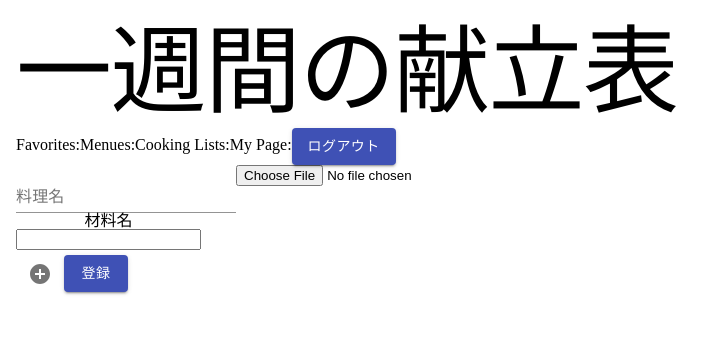
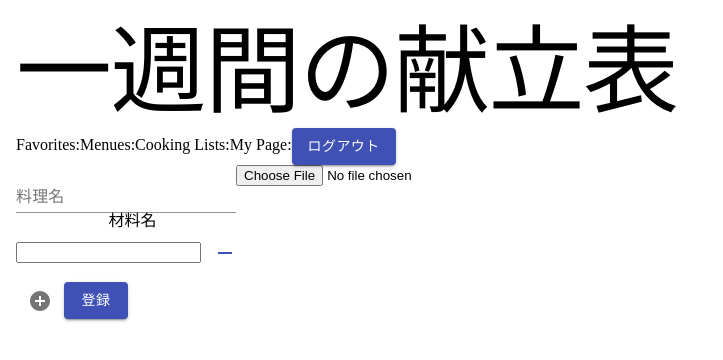
Before and after one commit to nozomi-iida/Delish-One-Week, a React (Create React App) app: page /addFavorite in a window 1280 px wide. Shown: the top 360 px of the page, without its empty margins (0-723 px from the left). Built offline with nearby package versions, Linux system fonts and the light colour scheme; no server answers; the database is empty; sample sign-in values are in the browser's storage.

Commit message:
make minus materials

```diff
--- a/src/components/AddFavorite.tsx
+++ b/src/components/AddFavorite.tsx
@@ -1,5 +1,5 @@
 import React, { useState, useContext } from "react";
-import { TextField, Button, IconButton } from "@material-ui/core";
+import { TextField, Button, IconButton, Fab } from "@material-ui/core";
 import firebase, { fireStore } from '../firebase/firebase';
 import { AuthStore } from "../stores/AuthStore";
 import { useHistory } from "react-router-dom";
@@ -7,6 +7,8 @@ import { addFavorite } from "../actions/favorites";
 import { useDispatch } from "react-redux";
 import AddCircleIcon from '@material-ui/icons/AddCircle';
 import { v4 as uuid } from 'uuid';
+import RemoveIcon from '@material-ui/icons/Remove';
+import { IMaterial } from "../interfaces/favorites";
 
 export default () => {
   const user = useContext(AuthStore);
@@ -57,7 +59,6 @@ export default () => {
 
   const onPlusClick = () => {
     const Num = materials.length;
-    if(materials[Num - 1].materialName) {
     const addMaterial = {
       materialNum: uuid(),
       materialName: '',
@@ -66,9 +67,13 @@ export default () => {
     const newmaterial = [...materials, addMaterial]
     setMaterials(newmaterial);
     setAddFromErr('')
-    } else {
-      setAddFromErr('材料名を教えてください。');
   };
+
+  const onRemoveClick = (id: string) => {
+    const newMaterials = materials.filter((material: IMaterial) => {
+      return (material.materialNum !== id)
+    });
+    setMaterials(newMaterials);
   };
 
   const onSubmit = (e: React.FormEvent<HTMLFormElement>) => {
@@ -92,7 +97,7 @@ export default () => {
         });
       });
     } else if (foodName.trim() !== '') {
-      const foodImg = "https://firebasestorage.googleapis.com/v0/b/delish-one-week.appspot.com/o/noimage.png?alt=media&token=7d10ebb8-eca8-4795-8129-0ae6118b8944";
+      const foodImg = "https://firebasestorage.googleapis.com/v0/b/delish-one-week.appspot.com/o/FEmEUOuERESVg52Jixei2FjDKws1%2Fnoimg.png?alt=media&token=926ff900-e8e8-42e4-aa0d-92c043a5e876";
       fireStore.collection("users").doc(`${user.uid}`).collection("favorites").add({foodName, foodImg, materials: newMaterials, created_at}).then((docRef) => {
         dispatch(addFavorite({id: docRef.id, foodName, foodImg, materials: newMaterials, created_at}));
         history.push('/');
@@ -117,7 +122,12 @@ export default () => {
         <tbody>
           {materials.map((material: any, index: number) => (
             <tr key={index}>
-              <td><input type="text" name={material.materialNum} value={material.materialName} onChange={onMaterialNameChange} /></td>
+              <td>
+                <input type="text" name={material.materialNum} value={material.materialName} onChange={onMaterialNameChange} />
+                <IconButton color="primary" aria-label="remove material" onClick={() => onRemoveClick(material.materialNum)}>
+                  <RemoveIcon />
+                </IconButton>
+              </td>
             </tr>
           ))}
         </tbody>
--- a/src/components/CookingLists.tsx
+++ b/src/components/CookingLists.tsx
@@ -62,7 +62,7 @@ export default () => {
 
   const onFavClick = (recipe: any) => {
     const newMaterials: Array<any> = [];
-    recipe.recipeMaterial.map((material: any) =>{
+    return recipe.recipeMaterial.map((material: any) =>{
       newMaterials.push({
         materialNum: uuid(),
         materialName: material,
--- a/src/components/EditFavorite.tsx
+++ b/src/components/EditFavorite.tsx
@@ -8,6 +8,7 @@ import { useDispatch, useSelector } from "react-redux";
 import AddCircleIcon from '@material-ui/icons/AddCircle';
 import { IMaterial, IFavorite } from "../interfaces/favorites";
 import { v4 as uuid } from 'uuid';
+import RemoveIcon from '@material-ui/icons/Remove';
 
 export default (props: any) => {
   const favorites = useSelector((state: any) => state.favorites); //anyやめたい
@@ -77,6 +78,13 @@ export default (props: any) => {
       setAddFromErr('');
   };
 
+  const onRemoveClick = (id: string) => {
+    const newMaterials = materials.filter((material: IMaterial) => {
+      return (material.materialNum !== id)
+    });
+    setMaterials(newMaterials);
+  };
+
   const onSubmit = (e: React.FormEvent<HTMLFormElement>) => {
     e.preventDefault();
 
@@ -138,7 +146,12 @@ export default (props: any) => {
           <tbody>
             {materials.map((material: any, index: number) => (
               <tr key={index}>
-                <td><input type="text" name={material.materialNum} value={material.materialName} onChange={onMaterialNameChange} /></td>
+                <td>
+                    <input type="text" name={material.materialNum} value={material.materialName} onChange={onMaterialNameChange} />
+                    <IconButton color="primary" aria-label="remove material" onClick={() => onRemoveClick(material.materialNum)}>
+                      <RemoveIcon />
+                    </IconButton>
+                  </td>
               </tr>
             ))}
           </tbody>
--- a/src/components/Menues.tsx
+++ b/src/components/Menues.tsx
@@ -61,7 +61,7 @@ export default function SimpleAccordion() {
 
     if(menues[0]) {
       newFavoritesArray.map((favorite: IFavorite, index: number) => {
-        fireStore.collection('users').doc(`${user.uid}`).collection("menues").doc(`day${index + 1}`).update({
+        return fireStore.collection('users').doc(`${user.uid}`).collection("menues").doc(`day${index + 1}`).update({
           foodName: favorite.foodName,
           foodImg: favorite.foodImg,
           materials: favorite.materials
@@ -75,7 +75,7 @@ export default function SimpleAccordion() {
       });
     } else {
       newFavoritesArray.map((favorite: IFavorite, index: number) => {
-        fireStore.collection('users').doc(`${user.uid}`).collection("menues").doc(`day${index + 1}`).set({
+        return fireStore.collection('users').doc(`${user.uid}`).collection("menues").doc(`day${index + 1}`).set({
           foodName: favorite.foodName,
           foodImg: favorite.foodImg,
           materials: favorite.materials,
```
Lines whose indentation alone changed are shown as unchanged.
